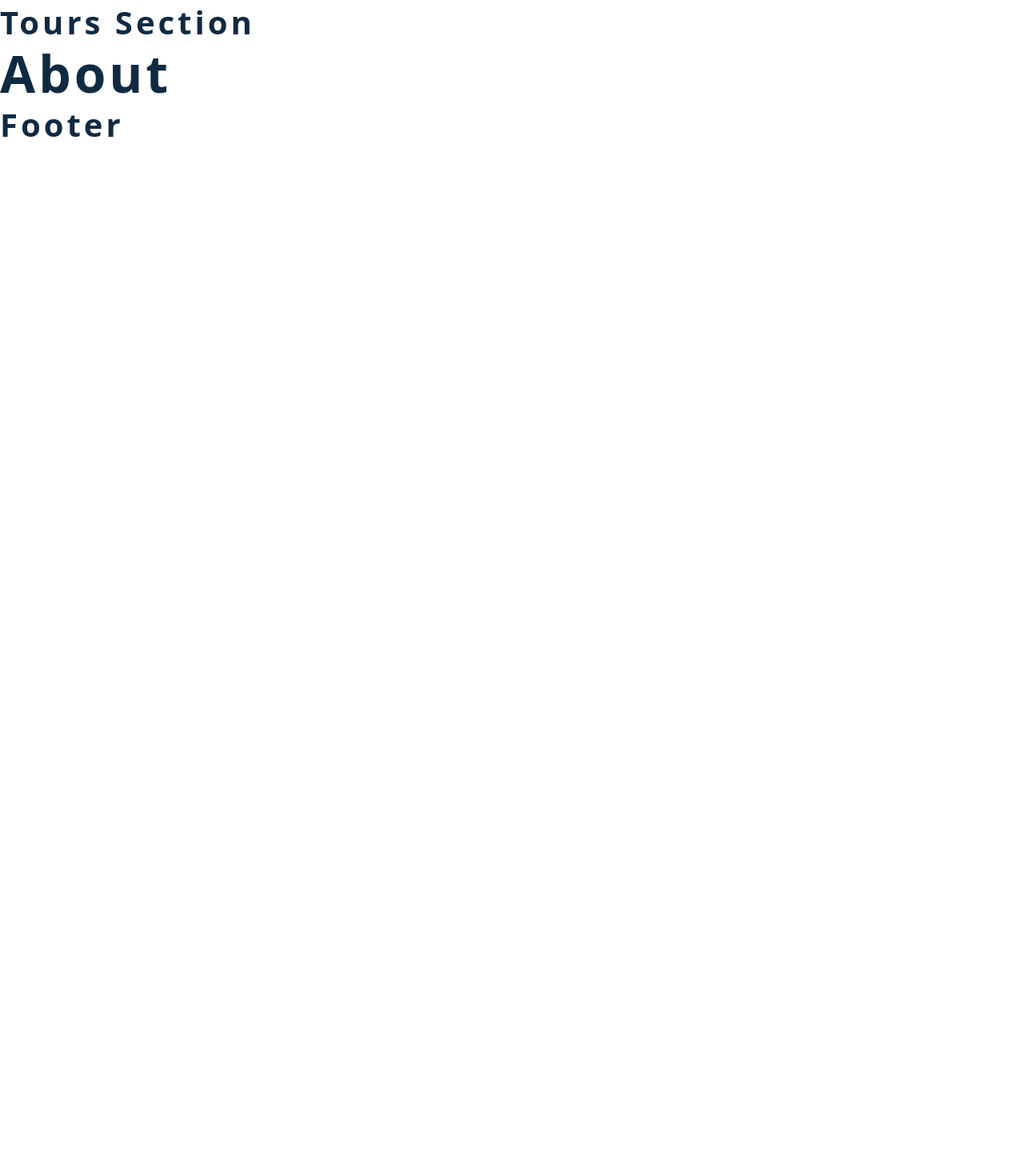
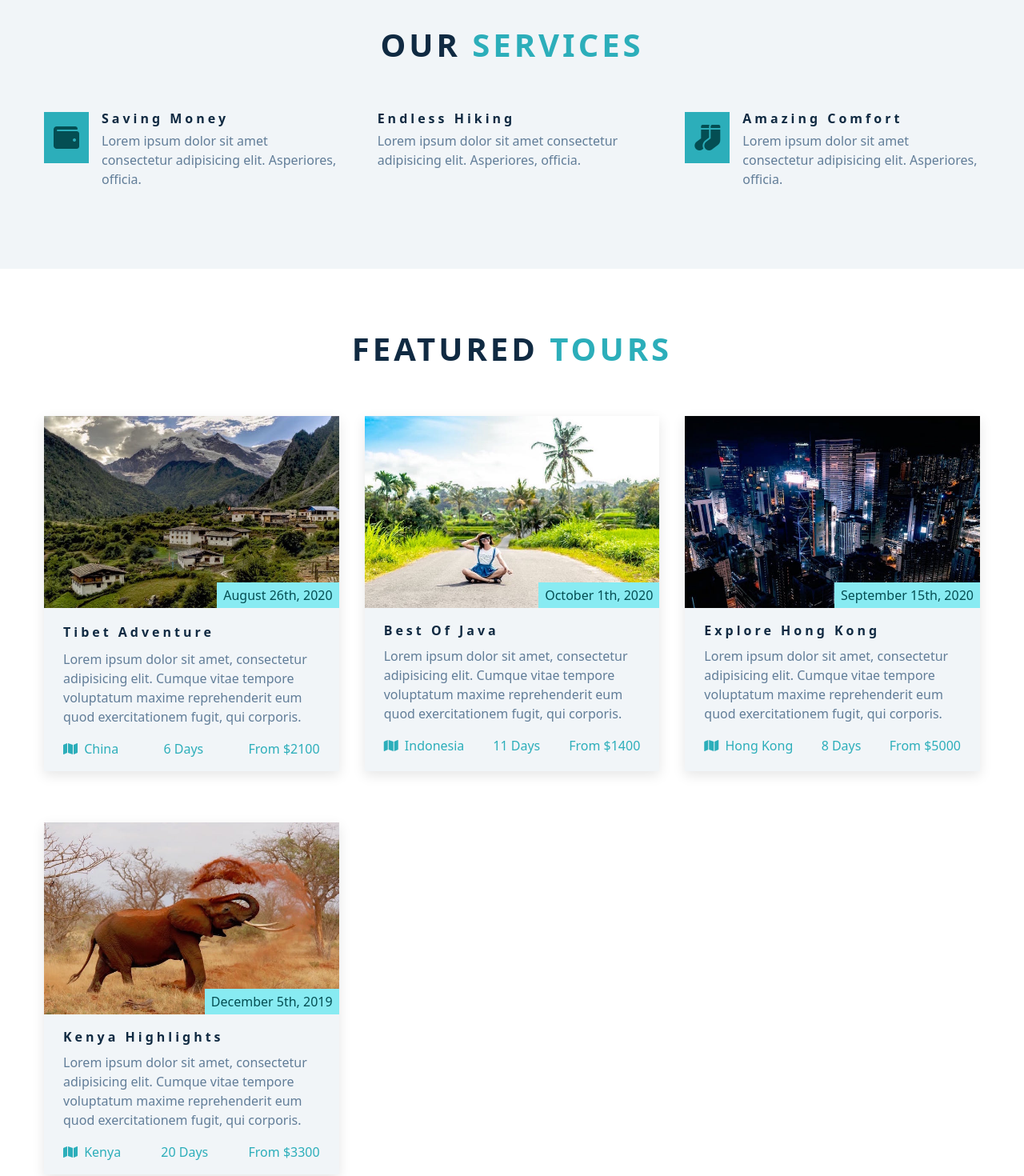
Before and after one commit to CodeBy-Raj/backroad_app, a React (Vite) app: page / in a window 1280 px wide. Shown: the part 920-2390 px from the top of the page at 80% size. Before the commit the page ends 1108 px from the top, so only its background shows below. Built offline with nearby package versions, Linux system fonts and the light colour scheme.

Commit message:
navbar improved

```diff
--- a/index.html
+++ b/index.html
@@ -4,6 +4,13 @@
     <meta charset="UTF-8" />
     <link rel="icon" type="image/svg+xml" href="/vite.svg" />
     <meta name="viewport" content="width=device-width, initial-scale=1.0" />
+    <link
+    rel="stylesheet"
+    href="https://cdnjs.cloudflare.com/ajax/libs/font-awesome/5.12.0/css/all.min.css"
+    integrity="sha512-c93ifPoTvMdEJH/rKIcBx//AL1znq9+4/RmMGafI/vnTFe/dKwnn1uoeszE2zJBQTS1Ck5CqSBE+34ng2PthJg=="
+    crossorigin="anonymous"
+    referrerpolicy="no-referrer"
+  />
     <title>backroas || Tour Company</title>
   </head>
   <body>
--- a/src/component/About.jsx
+++ b/src/component/About.jsx
@@ -2,9 +2,35 @@ import React from 'react'
 
 function About() {
   return (
-    <div>
-      <h1>about</h1>
+    <section className="section" id="about">
+    <div className="section-title">
+      <h2>about <span>us</span></h2>
     </div>
+
+    <div className="section-center about-center">
+      <div className="about-img">
+        <img
+          src="./images/about.jpeg"
+          className="about-photo"
+          alt="awesome beach"
+        />
+      </div>
+      <article className="about-info">
+        <h3>explore the difference</h3>
+        <p>
+          Lorem ipsum, dolor sit amet consectetur adipisicing elit. Aspernatur
+          quisquam harum nam cumque temporibus explicabo dolorum sapiente odio
+          unde dolor?
+        </p>
+        <p>
+          Lorem ipsum, dolor sit amet consectetur adipisicing elit. Aspernatur
+          quisquam harum nam cumque temporibus explicabo dolorum sapiente odio
+          unde dolor?
+        </p>
+        <a href="#" className="btn">read more</a>
+      </article>
+    </div>
+  </section>
   )
 }
 
--- a/src/component/Footer.jsx
+++ b/src/component/Footer.jsx
@@ -2,9 +2,43 @@ import React from 'react'
 
 function Footer() {
   return (
-    <div>
-      <h2>footer</h2>
-    </div>
+    <footer className="section footer">
+      <ul className="footer-links">
+        <li>
+          <a href="#home" className="footer-link">home</a>
+        </li>
+        <li>
+          <a href="#about" className="footer-link">about</a>
+        </li>
+        <li>
+          <a href="#services" className="footer-link">services</a>
+        </li>
+        <li>
+          <a href="#featured" className="footer-link">featured</a>
+        </li>
+      </ul>
+      <ul className="footer-icons">
+        <li>
+          <a href="https://www.twitter.com" target="_blank" className="footer-icon"
+            ><i className="fab fa-facebook"></i
+          ></a>
+        </li>
+        <li>
+          <a href="https://www.twitter.com" target="_blank" className="footer-icon"
+            ><i className="fab fa-twitter"></i
+          ></a>
+        </li>
+        <li>
+          <a href="https://www.twitter.com" target="_blank" className="footer-icon"
+            ><i className="fab fa-squarespace"></i
+          ></a>
+        </li>
+      </ul>
+      <p className="copyright">
+        copyright &copy; Backroads travel tours company
+        <span id="date"></span> all rights reserved
+      </p>
+    </footer>
   )
 }
 
--- a/src/component/Navbar.jsx
+++ b/src/component/Navbar.jsx
@@ -12,24 +12,9 @@ function Navbar() {
             <i className="fas fa-bars"></i>
           </button>
         </div>
+
         {/* <!-- left this comment on purpose --> */}
-        <ul className="nav-links" id="nav-links">
-          <li>
-            <a href="#home" className="nav-link"> home </a>
-          </li>
 
-          <li>
-            <a href="#about" className="nav-link"> about </a>
-          </li>
-
-          <li>
-            <a href="#services" className="nav-link"> services </a>
-          </li>
-
-          <li>
-            <a href="#tours" className="nav-link"> tours</a>
-          </li>
-        </ul>
 
         <ul className="nav-icons">
           <li>
--- a/src/component/Services.jsx
+++ b/src/component/Services.jsx
@@ -2,9 +2,44 @@ import React from 'react'
 
 function Services() {
   return (
-    <div>
-      <h2>services</h2>
+    <section className="section services" id="services">
+    <div className="section-title">
+      <h2>our <span>services</span></h2>
     </div>
+    <div className="section-center services-center">
+      <article className="service">
+        <span className="service-icon"><i className="fas fa-wallet fa-fw"></i></span>
+        <div className="service-info">
+          <h4 className="service-title">saving money</h4>
+          <p className="service-text">
+            Lorem ipsum dolor sit amet consectetur adipisicing elit.
+            Asperiores, officia.
+          </p>
+        </div>
+      </article>
+
+      <article className="service">
+        <div className="service-info">
+          <h4 className="service-title">endless hiking</h4>
+          <p className="service-text">
+            Lorem ipsum dolor sit amet consectetur adipisicing elit.
+            Asperiores, officia.
+          </p>
+        </div>
+      </article>
+
+      <article className="service">
+        <span className="service-icon"><i className="fas fa-socks fa-fw"></i></span>
+        <div className="service-info">
+          <h4 className="service-title">amazing comfort</h4>
+          <p className="service-text">
+            Lorem ipsum dolor sit amet consectetur adipisicing elit.
+            Asperiores, officia.
+          </p>
+        </div>
+      </article>
+    </div>
+  </section>
   )
 }
 
--- a/src/component/Tours.jsx
+++ b/src/component/Tours.jsx
@@ -2,9 +2,103 @@ import React from 'react'
 
 function Tours() {
   return (
-    <div>
-      <h2>tours section</h2>
+    <section className="section" id="tours">
+    <div className="section-title">
+      <h2>featured <span>tours</span></h2>
     </div>
+
+    <div className="section-center featured-center">
+      <article className="tour-card">
+        <div className="tour-img-container">
+          <img src="./images/tour-1.jpeg" className="tour-img" alt="" />
+          <p className="tour-date">august 26th, 2020</p>
+        </div>
+        <div className="tour-info">
+          <div className="tour-title">
+            <h4>Tibet Adventure</h4>
+          </div>
+          <p>
+            Lorem ipsum dolor sit amet, consectetur adipisicing elit. Cumque
+            vitae tempore voluptatum maxime reprehenderit eum quod
+            exercitationem fugit, qui corporis.
+          </p>
+          <div className="tour-footer">
+            <p>
+              <span><i className="fas fa-map"></i></span> china
+            </p>
+            <p>6 days</p>
+            <p>from $2100</p>
+          </div>
+        </div>
+      </article>
+
+      <article className="tour-card">
+        <div className="tour-img-container">
+          <img src="./images/tour-2.jpeg" className="tour-img" alt="" />
+          <p className="tour-date">october 1th, 2020</p>
+        </div>
+        <div className="tour-info">
+          <h4>best of java</h4>
+          <p>
+            Lorem ipsum dolor sit amet, consectetur adipisicing elit. Cumque
+            vitae tempore voluptatum maxime reprehenderit eum quod
+            exercitationem fugit, qui corporis.
+          </p>
+          <div className="tour-footer">
+            <p>
+              <span><i className="fas fa-map"></i></span> indonesia
+            </p>
+            <p>11 days</p>
+            <p>from $1400</p>
+          </div>
+        </div>
+      </article>
+
+      <article className="tour-card">
+        <div className="tour-img-container">
+          <img src="./images/tour-3.jpeg" className="tour-img" alt="" />
+          <p className="tour-date">september 15th, 2020</p>
+        </div>
+        <div className="tour-info">
+          <h4>explore hong kong</h4>
+          <p>
+            Lorem ipsum dolor sit amet, consectetur adipisicing elit. Cumque
+            vitae tempore voluptatum maxime reprehenderit eum quod
+            exercitationem fugit, qui corporis.
+          </p>
+          <div className="tour-footer">
+            <p>
+              <span><i className="fas fa-map"></i></span> hong kong
+            </p>
+            <p>8 days</p>
+            <p>from $5000</p>
+          </div>
+        </div>
+      </article>
+
+      <article className="tour-card">
+        <div className="tour-img-container">
+          <img src="./images/tour-4.jpeg" className="tour-img" alt="" />
+          <p className="tour-date">december 5th, 2019</p>
+        </div>
+        <div className="tour-info">
+          <h4>kenya highlights</h4>
+          <p>
+            Lorem ipsum dolor sit amet, consectetur adipisicing elit. Cumque
+            vitae tempore voluptatum maxime reprehenderit eum quod
+            exercitationem fugit, qui corporis.
+          </p>
+          <div className="tour-footer">
+            <p>
+              <span><i className="fas fa-map"></i></span> kenya
+            </p>
+            <p>20 days</p>
+            <p>from $3300</p>
+          </div>
+        </div>
+      </article>
+    </div>
+  </section>
   )
 }
 
```
Also changed, not shown: src/component/NavLinks.jsx (added, +22 -0 lines), src/data.js (added, +13 -0 lines).
